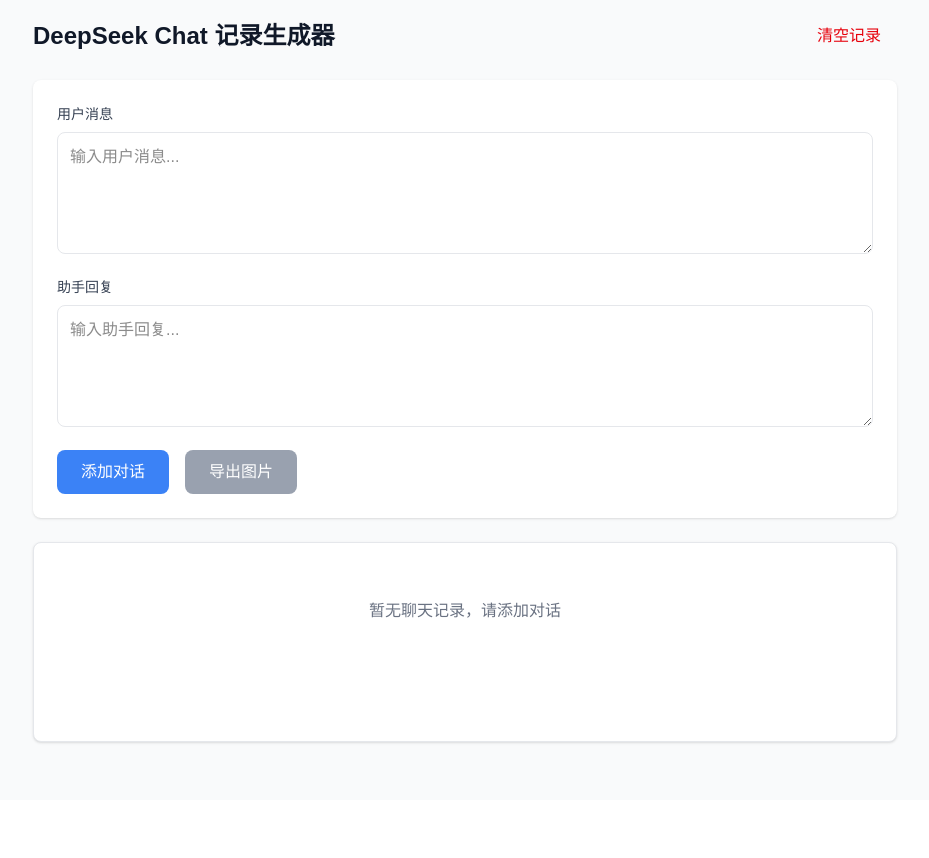
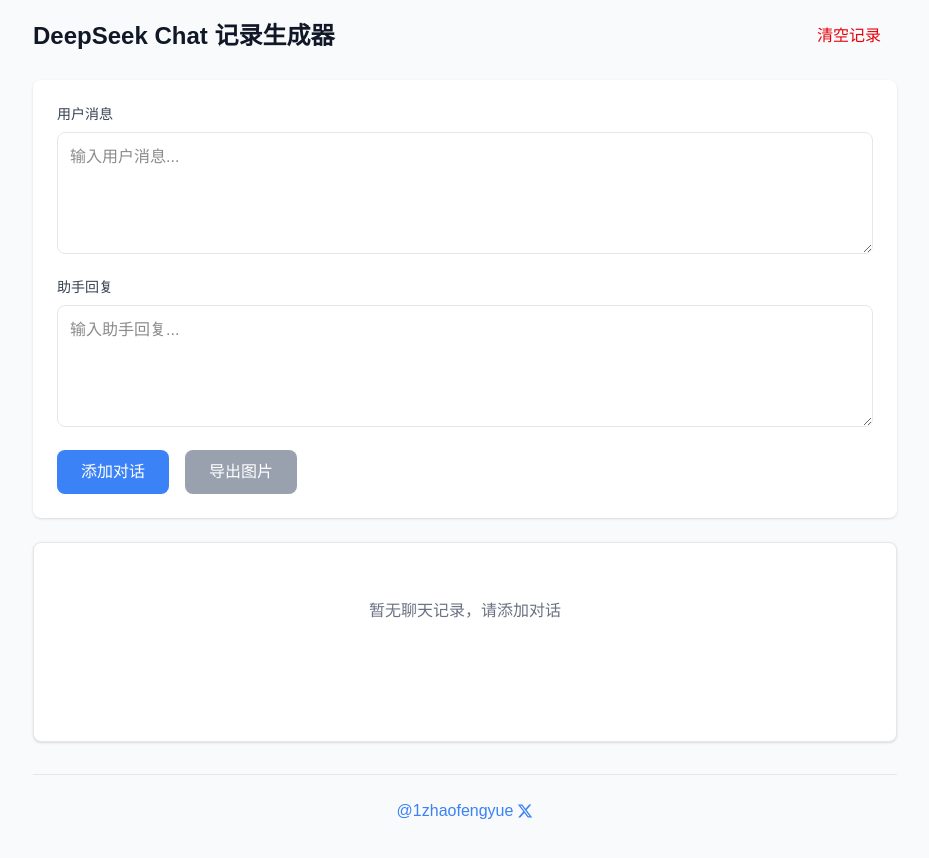
Before and after one commit to yahao333/fakedeepseek, a Next.js app: page / in a window 1280 px wide. Shown: the top 858 px of the page, without its empty margins (175-1104 px from the left). Before the commit the page ends 800 px from the top, so only its background shows below. Built offline with nearby package versions, Linux system fonts and the light colour scheme.

Commit message:
添加联系方式

```diff
--- a/src/pages/index.tsx
+++ b/src/pages/index.tsx
@@ -246,7 +246,7 @@
 
         <div
           ref={chatContainerRef}
-          className="border border-gray-200 rounded-lg bg-white p-6 shadow-sm min-h-[200px]"
+          className="border border-gray-200 rounded-lg bg-white p-6 shadow-sm min-h-[200px] mb-8"
         >
           {messages.length === 0 ? (
             <div className="text-center text-gray-500 py-8">
@@ -268,6 +268,28 @@
             ))
           )}
         </div>
+
+        <footer className="text-center py-6 text-gray-500 border-t border-gray-200">
+          <div className="space-y-2">
+            <div>
+              <a
+                href="https://x.com/1zhaofengyue"
+                target="_blank"
+                rel="noopener noreferrer"
+                className="text-[#3B82F6] hover:text-[#2563EB] transition-colors duration-200 inline-flex items-center space-x-1"
+              >
+                <span>@1zhaofengyue</span>
+                <svg
+                  className="w-4 h-4"
+                  fill="currentColor"
+                  viewBox="0 0 24 24"
+                >
+                  <path d="M18.244 2.25h3.308l-7.227 8.26 8.502 11.24H16.17l-5.214-6.817L4.99 21.75H1.68l7.73-8.835L1.254 2.25H8.08l4.713 6.231zm-1.161 17.52h1.833L7.084 4.126H5.117z"/>
+                </svg>
+              </a>
+            </div>
+          </div>
+        </footer>
       </div>
     </div>
   );
```
